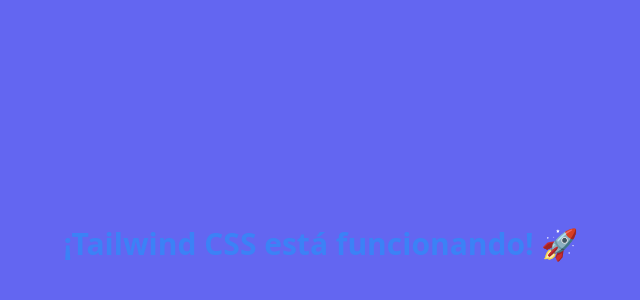
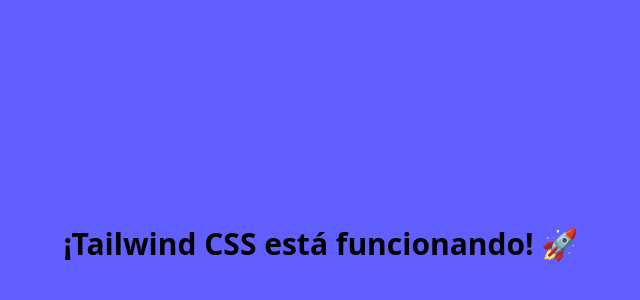
Before and after one commit to capricebakery/Caprice, a React (Vite) app: page / in a window 1280 px wide. Shown: the part 156-456 px from the top of the page, without its empty margins (319-959 px from the left). Built offline with nearby package versions, Linux system fonts and the light colour scheme.

Commit message:
Actualizacion Components

```diff
--- a/postcss.config.mjs
+++ b/postcss.config.mjs
@@ -1,5 +1,6 @@
 export default {
   plugins: {
     "@tailwindcss/postcss": {},
+    "autoprefixer": {},
   }
 }
--- a/src/App.jsx
+++ b/src/App.jsx
@@ -1,7 +1,7 @@
 export default function App() {
   return (
     <div className="flex items-center justify-center h-screen bg-indigo-500">
-      <h1 className="text-3xl font-bold text-blue-500">
+      <h1 className="text-3xl font-bold text-white-500">
         ¡Tailwind CSS está funcionando! 🚀
       </h1>
     </div>
--- a/src/main.jsx
+++ b/src/main.jsx
@@ -1,7 +1,7 @@
 import './index.css';
 import React from 'react';
 import ReactDOM from 'react-dom/client';
-import App from './App';
+import App from './App.jsx';
 
 ReactDOM.createRoot(document.getElementById('root')).render(
   <React.StrictMode>
```
Also changed, not shown: package.json (+4 -4 lines), index.html (line endings or trailing spaces), src/components/Header/Header.js (added), src/components/Header/Header.jsx (added), src/index.css (line endings or trailing spaces), tailwind.config.cjs (renamed from tailwind.config.js), 1 other file (tests, documents, lock files or other folders).
